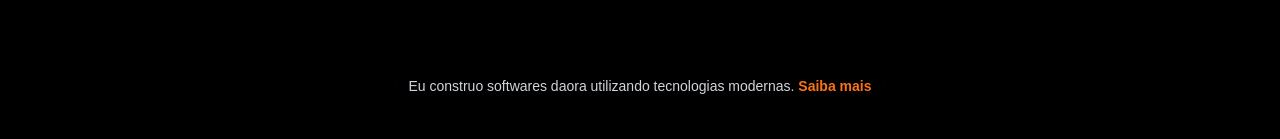
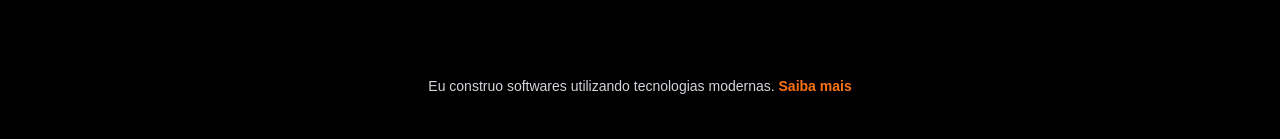
Before and after one commit to douglaschalegre/portifolio, a Next.js app: page / in a window 1280 px wide. Shown: the part 290-429 px from the top of the page. Built offline with nearby package versions, Linux system fonts and the light colour scheme.

Commit message:
fix: Remove www. from urls

```diff
--- a/src/app/page.tsx
+++ b/src/app/page.tsx
@@ -8,7 +8,7 @@ export default function Home() {
         <div className="mx-auto max-w-2xl py-32 sm:py-48 lg:py-56">
           <div className="hidden sm:mb-8 sm:flex sm:justify-center">
             <div className="relative rounded-full px-3 py-1 text-sm leading-6 text-gray-300 ring-1 ring-gray-900/10 hover:ring-gray-900/20">
-              Eu construo softwares daora utilizando tecnologias modernas.{' '}
+              Eu construo softwares utilizando tecnologias modernas.{' '}
               <a
                 href="#sobre"
                 className="font-semibold text-orange-500 hover:text-orange-500/90"
--- a/src/components/templates/navbar.tsx
+++ b/src/components/templates/navbar.tsx
@@ -14,11 +14,11 @@ const navigation = [
 export default function Navbar() {
   const [mobileMenuOpen, setMobileMenuOpen] = useState(false);
   const [prot, setProt] = useState('https:');
-  const [url, setUrl] = useState('localhost:3000');
+  const [url, setUrl] = useState('douglaschalegre.com');
   useEffect(() => {
     if (typeof window !== 'undefined') {
       setProt(window.location.protocol);
-      setUrl(window.location.host);
+      setUrl(window.location.host.replace('www.', ''));
     }
   }, []);
   const apps = [
```
